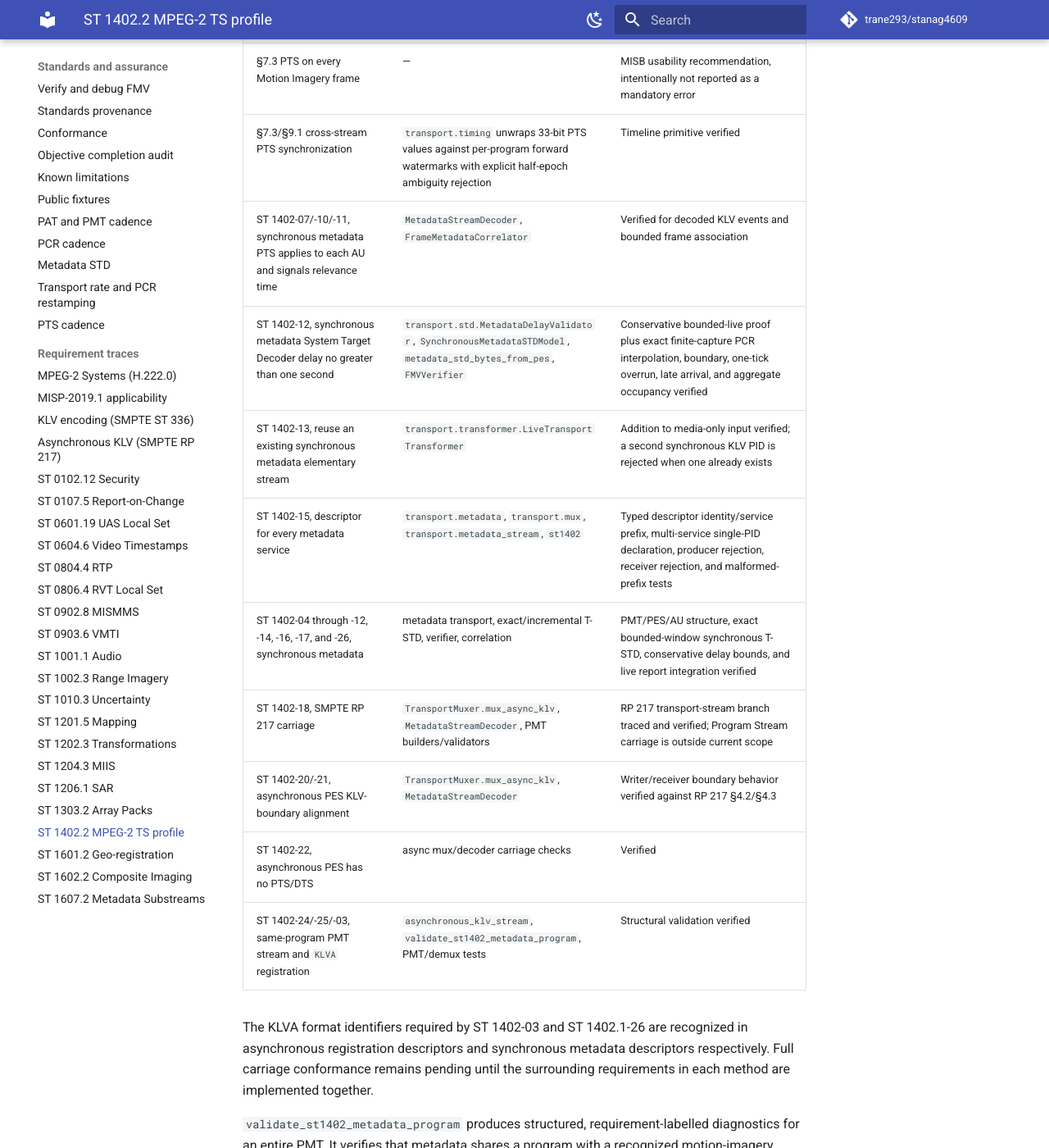
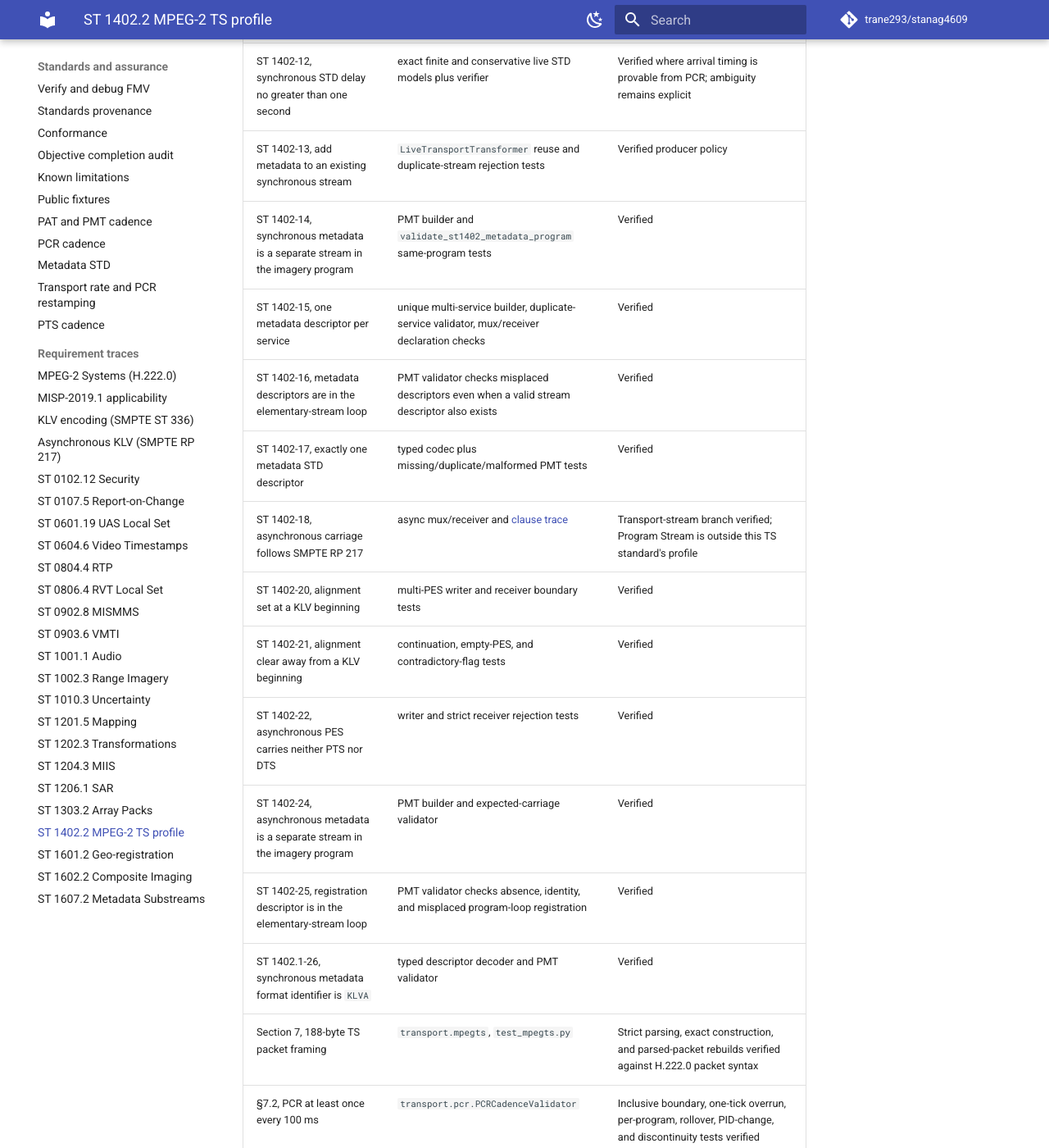
Before and after one commit to trane293/stanag4609, an MkDocs documentation site: the page built from docs/requirements/ST1402.2.md, in a window 1280 px wide and 1400 px high, scrolled down 1224 px. Shown: the whole window at 82% size. Built offline with MkDocs 1.6.1 and Material for MkDocs 9.7.7, drawn with Linux system fonts in a browser that asks for light colours; comment, search, counter and statistics services are not loaded; some of the changed text lies outside the part shown.

Commit message:
feat(st1402): complete metadata carriage profile

```diff
--- a/docs/STANDARDS.md
+++ b/docs/STANDARDS.md
@@ -8,7 +8,7 @@ Their exact provenance and SHA-256 digests are recorded in
 their redistribution terms have been reviewed.
 
 The exact active and inactive normative-requirement populations for ST 0102.12, ST 0107.5,
-ST 0601.19, ST 0806.4, ST 0902.8, ST 0903.6, ST 1002.3, ST 1010.3, ST 1201.5, ST 1204.3, ST 1206.1, ST 1303.2,
+ST 0601.19, ST 0806.4, ST 0902.8, ST 0903.6, ST 1002.3, ST 1010.3, ST 1201.5, ST 1204.3, ST 1206.1, ST 1303.2, ST 1402.2,
 ST 1601.2, ST 1602.2, ST 1607.2, and MISP-2019.1 are also recorded in the machine-readable
 `references/requirements.json`. Tests bind that inventory to the acquired
 source digests, require every active identifier to appear in its human-readable
--- a/docs/requirements/ST1402.2.md
+++ b/docs/requirements/ST1402.2.md
@@ -1,14 +1,37 @@
 # MISB ST 1402.2 requirement trace
 
-This is a living trace for the official 27 October 2016 publication. MPEG-2 TS
-syntax is cross-checked against the aligned ITU-T H.222.0 (10/2014) text,
-equivalent to ISO/IEC 13818-1:2015.
+This trace is bound to the official 27 October 2016 publication with SHA-256
+`52a3b32a7314d2884d421c74718b808402f9cc5c852168b0c84f872b773100e0`.
+The edition contains exactly 22 active numbered requirements and four
+requirements explicitly marked deprecated. MPEG-2 TS syntax is cross-checked
+against the aligned ITU-T H.222.0 (10/2014) text, equivalent to ISO/IEC
+13818-1:2015.
 
 | Requirement/area | Implementation/test | State |
 |---|---|---|
-| Section 7, 188-byte TS packet framing | `transport.mpegts`, `test_mpegts.py` | Strict parsing, exact construction, and parsed-packet rebuilds verified against H.222.0 packet syntax |
 | ST 1402-01, integer TS packets per UDP datagram | `transport.udp` packetizer/validator and arbitrary-chunk/truncation/sync/bound tests | Verified |
 | ST 1402-02, recurring PAT and PMT | exact-timeline validator, PCR-bracketed recording validator, scheduler, timed `LiveTransportTransformer`, unit tests, independent blackout corpus | Writer/live receiver plus conservative finite-recording verification proven |
+| ST 1402-03, asynchronous `KLVA` registration identifier | `asynchronous_klv_stream`, PMT validator, malformed and wrong-identifier tests | Verified |
+| ST 1402-04, synchronous metadata follows ISO/IEC 13818-1 | `transport.metadata`, `transport.metadata_stream`, `transport.std`, and [H.222.0 trace](H222.0-2014.md) | Applicable metadata PES/AU/STD branch verified; this is not a claim over unrelated ISO Systems profiles |
+| ST 1402-07, every synchronous PES carries PTS | synchronous mux and strict receiver tests | Verified |
+| ST 1402-08, synchronous `PTS_DTS_flags` is `10` | PES encoder/parser plus missing-PTS and forbidden-DTS receiver tests | Verified |
+| ST 1402-09, synchronous PES begins at a Metadata AU Cell | data-alignment, cell parsing, fragmentation, and malformed-boundary tests | Verified |
+| ST 1402-10, PES PTS applies to every contained AU | multi-cell decode events preserve one PES PTS | Verified |
+| ST 1402-11, PTS signals AU relevance time | `MetadataStreamDecoder` and bounded `FrameMetadataCorrelator` policies | Verified as transport relevance time; sensor timing truth is producer-owned |
+| ST 1402-12, synchronous STD delay no greater than one second | exact finite and conservative live STD models plus verifier | Verified where arrival timing is provable from PCR; ambiguity remains explicit |
+| ST 1402-13, add metadata to an existing synchronous stream | `LiveTransportTransformer` reuse and duplicate-stream rejection tests | Verified producer policy |
+| ST 1402-14, synchronous metadata is a separate stream in the imagery program | PMT builder and `validate_st1402_metadata_program` same-program tests | Verified |
+| ST 1402-15, one metadata descriptor per service | unique multi-service builder, duplicate-service validator, mux/receiver declaration checks | Verified |
+| ST 1402-16, metadata descriptors are in the elementary-stream loop | PMT validator checks misplaced descriptors even when a valid stream descriptor also exists | Verified |
+| ST 1402-17, exactly one metadata STD descriptor | typed codec plus missing/duplicate/malformed PMT tests | Verified |
+| ST 1402-18, asynchronous carriage follows SMPTE RP 217 | async mux/receiver and [clause trace](SMPTE-RP217-2001.md) | Transport-stream branch verified; Program Stream is outside this TS standard's profile |
+| ST 1402-20, alignment set at a KLV beginning | multi-PES writer and receiver boundary tests | Verified |
+| ST 1402-21, alignment clear away from a KLV beginning | continuation, empty-PES, and contradictory-flag tests | Verified |
+| ST 1402-22, asynchronous PES carries neither PTS nor DTS | writer and strict receiver rejection tests | Verified |
+| ST 1402-24, asynchronous metadata is a separate stream in the imagery program | PMT builder and expected-carriage validator | Verified |
+| ST 1402-25, registration descriptor is in the elementary-stream loop | PMT validator checks absence, identity, and misplaced program-loop registration | Verified |
+| ST 1402.1-26, synchronous metadata format identifier is `KLVA` | typed descriptor decoder and PMT validator | Verified |
+| Section 7, 188-byte TS packet framing | `transport.mpegts`, `test_mpegts.py` | Strict parsing, exact construction, and parsed-packet rebuilds verified against H.222.0 packet syntax |
 | §7.2, PCR at least once every 100 ms | `transport.pcr.PCRCadenceValidator` | Inclusive boundary, one-tick overrun, per-program, rollover, PID-change, and discontinuity tests verified |
 | §7.2, PCR insertion | `TransportMuxer.mux_pcr`, `ProgramClockScheduler` | Parser/demux round trip, non-advancing payload continuity, exact rational schedule, actual-time clock derivation, rollover, skipped-slot, and late-gap tests verified |
 | §7.2 plus H.222.0 §2.4.2.2, output-rate shaping and retained PCR rewrite | `transport.rate.TransportRateShaper` | arbitrary chunks, exact rational packet slots, bounded null fill, PCR-base-byte sample position, OPCR/packet preservation, and malformed/truncated input tests verified |
@@ -16,27 +39,26 @@ equivalent to ISO/IEC 13818-1:2015.
 | H.222.0 §2.7.5, first-AU PTS and video PTS/AU alignment | `transport.access_unit_timing.VideoAccessUnitPTSValidator`, audio verifier | MPEG-1/2 Video, AVC, HEVC, Layer II, and AAC-LC first-AU detection, split-boundary attribution, bounded deferred alignment, discontinuity, finite completion, and report tests verified |
 | §7.3 PTS on every Motion Imagery frame | — | MISB usability recommendation, intentionally not reported as a mandatory error |
 | §7.3/§9.1 cross-stream PTS synchronization | `transport.timing` unwraps 33-bit PTS values against per-program forward watermarks with explicit half-epoch ambiguity rejection | Timeline primitive verified |
-| ST 1402-07/-10/-11, synchronous metadata PTS applies to each AU and signals relevance time | `MetadataStreamDecoder`, `FrameMetadataCorrelator` | Verified for decoded KLV events and bounded frame association |
-| ST 1402-12, synchronous metadata System Target Decoder delay no greater than one second | `transport.std.MetadataDelayValidator`, `SynchronousMetadataSTDModel`, `metadata_std_bytes_from_pes`, `FMVVerifier` | Conservative bounded-live proof plus exact finite-capture PCR interpolation, boundary, one-tick overrun, late arrival, and aggregate occupancy verified |
-| ST 1402-13, reuse an existing synchronous metadata elementary stream | `transport.transformer.LiveTransportTransformer` | Addition to media-only input verified; a second synchronous KLV PID is rejected when one already exists | Verified producer policy |
-| ST 1402-15, descriptor for every metadata service | `transport.metadata`, `transport.mux`, `transport.metadata_stream`, `st1402` | Typed descriptor identity/service prefix, multi-service single-PID declaration, producer rejection, receiver rejection, and malformed-prefix tests | Verified |
-| ST 1402-04 through -12, -14, -16, -17, and -26, synchronous metadata | metadata transport, exact/incremental T-STD, verifier, correlation | PMT/PES/AU structure, exact bounded-window synchronous T-STD, conservative delay bounds, and live report integration verified |
-| ST 1402-18, SMPTE RP 217 carriage | `TransportMuxer.mux_async_klv`, `MetadataStreamDecoder`, PMT builders/validators | RP 217 transport-stream branch traced and verified; Program Stream carriage is outside current scope |
-| ST 1402-20/-21, asynchronous PES KLV-boundary alignment | `TransportMuxer.mux_async_klv`, `MetadataStreamDecoder` | Writer/receiver boundary behavior verified against RP 217 §4.2/§4.3 |
-| ST 1402-22, asynchronous PES has no PTS/DTS | async mux/decoder carriage checks | Verified |
-| ST 1402-24/-25/-03, same-program PMT stream and `KLVA` registration | `asynchronous_klv_stream`, `validate_st1402_metadata_program`, PMT/demux tests | Structural validation verified |
 
 The KLVA format identifiers required by ST 1402-03 and ST 1402.1-26 are
 recognized in asynchronous registration descriptors and synchronous metadata
-descriptors respectively. Full carriage conformance remains pending until the
-surrounding requirements in each method are implemented together.
+descriptors respectively. The carriage implementations validate the surrounding
+requirements as one profile rather than treating either identifier as sufficient
+on its own.
+
+ST 1402-05, ST 1402-06, ST 1402-19, and ST 1402-23 are explicitly deprecated
+by this edition because their stream IDs and stream types are already required
+by ISO/IEC 13818-1. The implementation still enforces those wire values through
+the H.222.0 profile, but they are not counted as active ST 1402.2 requirements.
 
 `validate_st1402_metadata_program` produces structured, requirement-labelled
 diagnostics for an entire PMT. It verifies that metadata shares a program with
 a recognized motion-imagery stream, checks carriage-specific stream types and
 descriptor-loop placement, requires asynchronous `KLVA` registration, and
 checks synchronous metadata descriptor identity/service prefixes plus the single
-metadata-STD-descriptor rule. The typed descriptor codec enforces the three
+metadata-STD-descriptor rule. It rejects program-loop placement even when an
+elementary-stream descriptor also exists and rejects duplicate service IDs.
+The typed descriptor codec enforces the three
 reserved-bit-prefixed 22-bit fields and exposes the H.222.0 physical units of
 400 bits/s and 1,024 bytes without rounding. An explicit PID-to-carriage
 declaration lets it diagnose a stream whose own broken identifier prevents
```
Also changed, not shown: CHANGELOG.md (+4 -0 lines), README.md (+3 -1 lines), docs/COMPLETION_AUDIT.md (+1 -1 lines), docs/CONFORMANCE.md (+2 -1 lines), docs/ROADMAP.md (+5 -0 lines), 4 other files.
